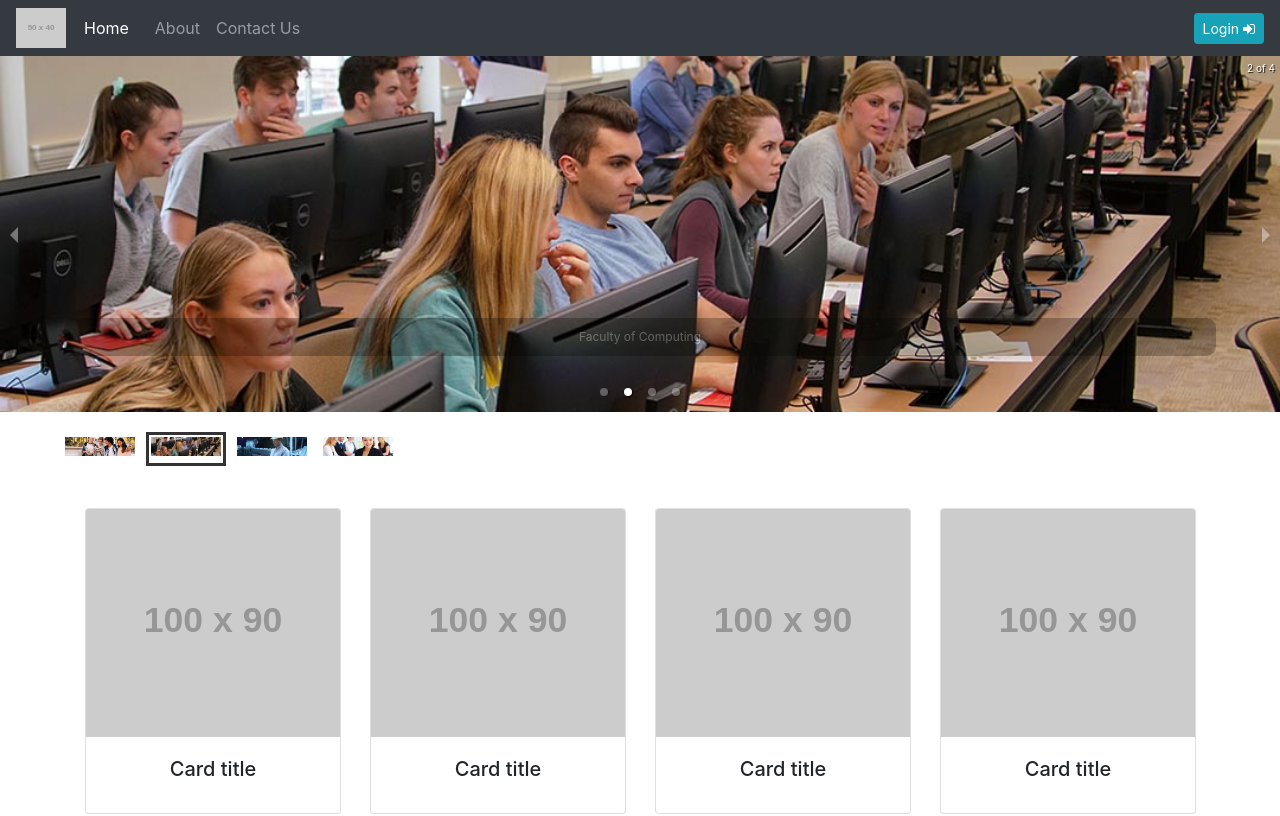
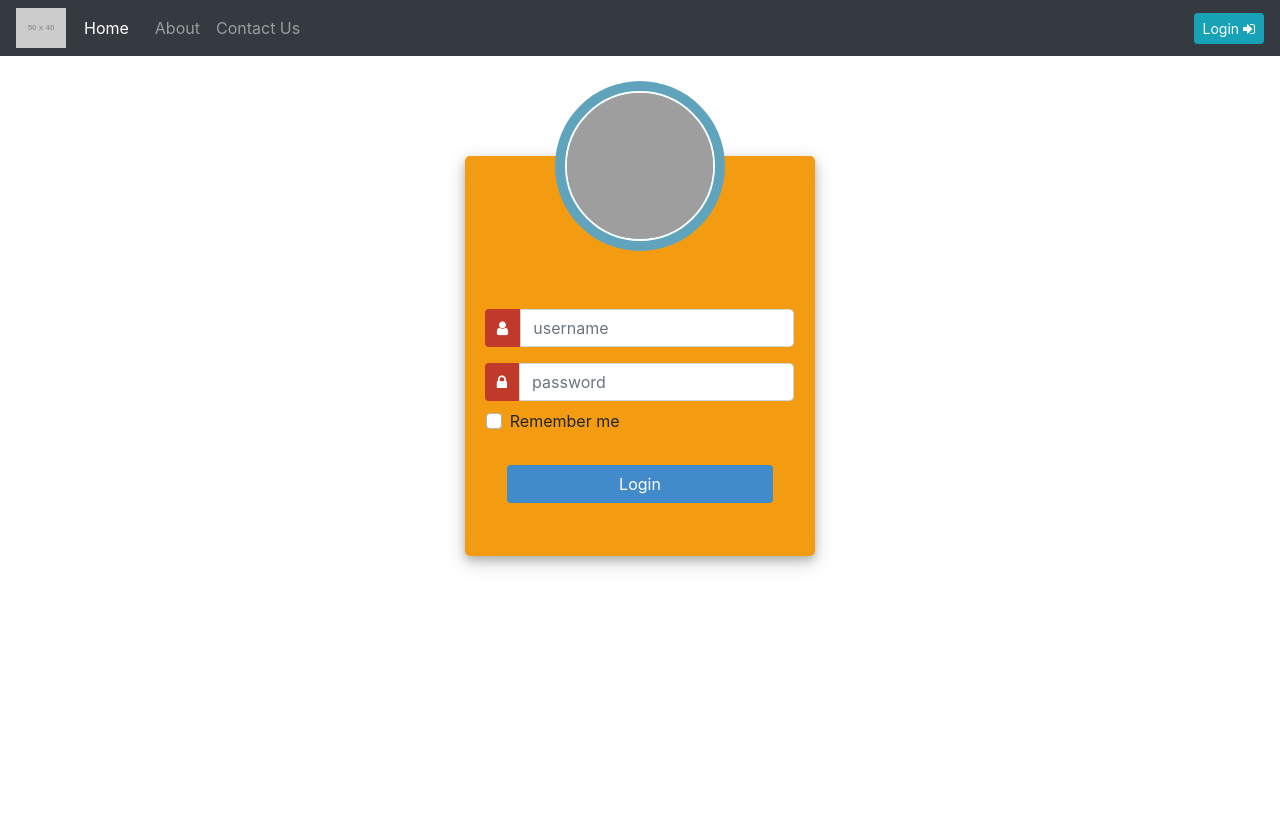
Before and after one commit to iamdempa/AF-3rdY2ndSem-SE3040-2019, a React (Vite) app: page /login in a window 1280 px wide. Shown: the top 816 px of the page. Built offline with nearby package versions, Linux system fonts and the light colour scheme; grey boxes are pictures that could not be loaded.

Commit message:
Created Login Page

```diff
--- a/src/AppContainer.jsx
+++ b/src/AppContainer.jsx
@@ -1,42 +1,33 @@
 import React, { Component } from "react";
-import { BrowserRouter as Router, Link, Route } from "react-router-dom";
+import { BrowserRouter as Router, Link, Route, Switch } from "react-router-dom";
 
 import "bootstrap/dist/css/bootstrap.css";
 import "../node_modules/font-awesome/css/font-awesome.min.css";
 
-import Carousel from './components/index-carousel';
-import Cards from './components/index-cards';
-import Paragraph from './components/index-paragraph';
-import Footer from './components/index-footer';
-
+import CarouselCardParagraph from "./components/index-CarouselCardsParagraphFooter";
+import InstructorLoginForm from "./components/instructor-login-form";
 
 export default class App extends Component {
+  constructor(props) {
+    super(props);
 
-
-  showLoginOrProfileButtons() {
-    const x = 10;
-    if(x<20){
-      return <Link to="/login" className="btn btn-info btn-sm">
-              {" "}
-              Login <span className="fa fa-sign-in" />
-            </Link>;
-    }else{
-      return <Link to="/login" className="btn btn-info btn-sm">
-      {" "}
-      Signup <span className="fa fa-sign-in" />
-    </Link>;
+    this.state = {
+      loginClicked: false
+    };
   }
 
-  }
 
   render() {
     return (
       <Router>
+        <div>
           <nav className="navbar navbar-expand-md navbar-dark bg-dark">
             <div className="navbar-collapse collapse w-100 order-1 order-md-0 dual-collapse2">
               <ul className="navbar-nav mr-auto">
                 <li className="nav-item">
-                <a href="/"><img src="http://placehold.it/50x40?" alt="" /></a>
+                  <a href="/">
+                    <img src="http://placehold.it/50x40?" alt="" />
+                  </a>
                 </li>
                 <li className="nav-item active" style={{ marginLeft: 10 }}>
                   <Link to="/" className="nav-link">
@@ -71,24 +62,28 @@ export default class App extends Component {
             </div>
             <div className="navbar-collapse collapse w-100 order-3 dual-collapse2">
               <ul className="navbar-nav ml-auto">
-              <li className="nav-item">{this.showLoginOrProfileButtons()}</li>
+                <li className="nav-item">
+                  <Link
+                    to="/login"
+                    className="btn btn-info btn-sm"
+                  >
+                    {" "}
+                    Login <i className="fa fa-sign-in"></i>
+                  </Link>
+                </li>
               </ul>
             </div>
           </nav>
+        </div>
 
-        {/* show carousel */}
-        <Carousel />
 
-        {/* show cards */}
-        <Cards />
 
-        <br />
+        <Switch>
+          <Route exact path="/" component={CarouselCardParagraph} />
+          <Route path="/login" component={InstructorLoginForm} />
+        </Switch>
 
-        {/* show paragraph here */}
-        <Paragraph />
 
-        {/* show footer here */}
-        <Footer />
 
       </Router>
     );
--- /dev/null
+++ b/src/components/index-CarouselCardsParagraphFooter.jsx
@@ -0,0 +1,32 @@
+import React, { Component } from "react";
+import { BrowserRouter as Router, Link, Route } from "react-router-dom";
+
+import "bootstrap/dist/css/bootstrap.css";
+import "../../node_modules/font-awesome/css/font-awesome.min.css";
+
+import Footer from "./index-footer";
+import Carousel from "./index-carousel";
+import Cards from "./index-cards";
+import Paragraph from './index-paragraph';
+
+export default class Navbar extends Component {
+  render() {
+    return (
+      <>
+        {/* show carousel */}
+        <Carousel />
+
+        {/* show cards  */}
+        <Cards />
+
+        <br />
+
+        {/* show paragraph here  */}
+        <Paragraph />
+
+        {/* show footer here  */}
+        <Footer />
+      </>
+    );
+  }
+}
--- a/src/components/instructor-login.jsx
+++ b/src/components/instructor-login-form.jsx
@@ -1,9 +1,10 @@
 import React, { Component } from "react";
 
-export default class InstructorLogin extends Component {
+export default class InstructorLoginForm extends Component {
   render() {
     return (
-      <div className="container h-100">
+
+      <div className="container h-100" style={{marginTop:100}}>
         <div className="d-flex justify-content-center h-100">
           <div className="user_card">
             <div className="d-flex justify-content-center">
@@ -20,28 +21,26 @@ export default class InstructorLogin extends Component {
                 <div className="input-group mb-3">
                   <div className="input-group-append">
                     <span className="input-group-text">
-                      <i className="fas fa-user" />
+                      <i className="fa fa-user" />
                     </span>
                   </div>
                   <input
                     type="text"
                     name=""
                     className="form-control input_user"
-                    value=""
                     placeholder="username"
                   />
                 </div>
                 <div className="input-group mb-2">
-                  <div className="input-group-append">
+                <div className="input-group-append">
                     <span className="input-group-text">
-                      <i className="fas fa-key" />
+                      <i className="fa fa-lock" />
                     </span>
                   </div>
                   <input
                     type="password"
                     name=""
-                    className="form-control input_pass"
-                    value=""
+                    className="form-control input_user"
                     placeholder="password"
                   />
                 </div>
@@ -54,7 +53,7 @@ export default class InstructorLogin extends Component {
                     />
                     <label
                       className="custom-control-label"
-                      for="customControlInline"
+                      htmlFor="customControlInline"
                     >
                       Remember me
                     </label>
@@ -67,17 +66,6 @@ export default class InstructorLogin extends Component {
                 Login
               </button>
             </div>
-            <div className="mt-4">
-              <div className="d-flex justify-content-center links">
-                Don't have an account?{" "}
-                <a href="#" className="ml-2">
-                  Sign Up
-                </a>
-              </div>
-              <div className="d-flex justify-content-center links">
-                <a href="#">Forgot your password?</a>
-              </div>
-            </div>
           </div>
         </div>
       </div>
--- a/src/css/instructor-login.css
+++ b/src/css/instructor-login.css
@@ -37,7 +37,7 @@
     }
     .login_btn {
         width: 100%;
-        background: #c0392b !important;
+        background: #428bca !important;
         color: white !important;
     }
     .login_btn:focus {
```
Also changed, not shown: 10 other files (tests, documents, lock files or other folders). Lines whose indentation alone changed are shown as unchanged.
